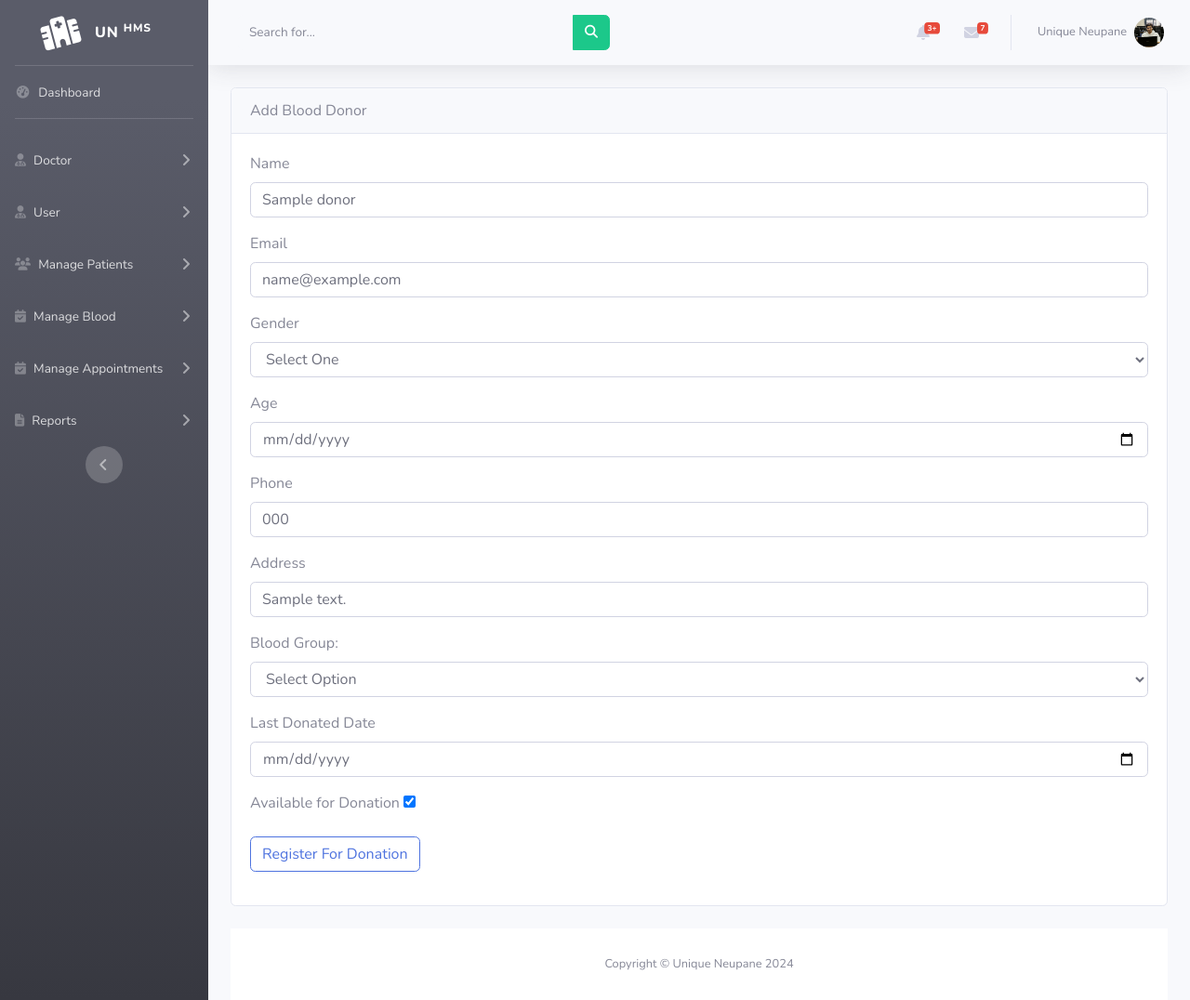
After one commit to Unique982/Hospital-Management-System-Project, a PHP site: page /admin/blood_donor_edit.php?blood_donor_id=1 in a window 1280 px wide. The commit adds this page. Shown: the whole page at 93% size. Run offline with PHP 8.4, Linux system fonts and the light colour scheme; tables that the repository leaves empty or names only in its code hold one stand-in row (values such as "Sample post"); some libraries are stand-ins or nearby versions.

Commit message:
day 4 upload code

```diff
--- a/admin/blood_donor_add.php
+++ b/admin/blood_donor_add.php
@@ -39,7 +39,7 @@ else{
         <div class="col-12">
             <div class="card mb-4">
                 <div class="card-header">
-                    Add Patient
+                    Add Blood Donor
                 </div>
                 <div class="card-body">
                     <form action="" method="POST" enctype="multipart/form-data">
--- /dev/null
+++ b/admin/blood_donor_edit.php
@@ -0,0 +1,122 @@
+<?php include("includes/header.php");
+include("includes/navbar.php");
+include('../database/config.php');
+if(isset($_POST['update'])){
+    $blood_donor_id = $_POST['blood_donor_id'];
+    $bl_name = mysqli_real_escape_string($conn, $_POST['bl_name']);
+    $bl_email = mysqli_real_escape_string($conn, $_POST['bl_email']);
+    $bl_gender = mysqli_real_escape_string($conn, $_POST['bl_gender']);
+    $bl_age = mysqli_real_escape_string($conn, $_POST['bl_age']);
+    $bl_phone = mysqli_real_escape_string($conn, $_POST['bl_phone']);
+    $bl_address = mysqli_real_escape_string($conn, $_POST['bl_address']);
+ $bl_blood = mysqli_real_escape_string($conn, $_POST['bl_blood']);
+$bl_last_time = mysqli_real_escape_string($conn, $_POST['bl_last_time']);
+$bl_available = isset($_POST['bl_available']) ? 1 : 0;
+
+// check
+$update_query = "UPDATE blood_donors SET name ='$bl_name', email='$bl_email', gender = '$bl_gender',blood_group='$bl_blood',phone ='$bl_phone',
+ address ='$bl_address', age = '$bl_age', last_donated= '$bl_last_time', is_available= '$bl_available' WHERE blood_donor_id = '$blood_donor_id'";
+   if(mysqli_query($conn,$update_query)){
+    echo "<div class='alert alert-success'>Blood donor record update successfully</div>";
+
+
+   }
+   else{
+    echo "<div class='alert alert-danger'> Not update data</div>";
+   }
+}
+
+
+?>
+
+<div class="container-fluid">
+
+    <div class="row">
+        <div class="col-12">
+            <div class="card mb-4">
+                <div class="card-header">
+                    Add Blood Donor
+                </div>
+                <?php
+                $blood_donor_id = $_GET['blood_donor_id'];
+                $select_query = "SELECT * FROM blood_donors WHERE blood_donor_id='$blood_donor_id'";
+                $result = mysqli_query($conn, $select_query) or die("Query Failed");
+                if(mysqli_num_rows($result)>0){
+                    while($row = mysqli_fetch_assoc($result)){
+
+
+                ?>
+                <div class="card-body">
+                    <form action="" method="POST" enctype="multipart/form-data">
+                    <input type="hidden" name="blood_donor_id" value="<?php echo $row['blood_donor_id'] ?>">
+                        <div class="form-group">
+                            <label for="">Name</label>
+                            <input type="text" name="bl_name" value= "<?php echo $row['name'] ?>" class="form-control" placeholder="Enter Name">
+                        </div>
+                        <div class="form-group">
+                            <label for="">Email</label>
+                            <input type="email" name="bl_email" value="<?php echo $row['email'] ?>" class="form-control" placeholder="Enter Email">
+                        </div>
+                        <div class="form-group">
+                            <label for="">Gender</label>
+                            <select name="bl_gender" id="gender" class="form-control">
+                                <option  selected>Select One</option>
+                            <option value="male"<?php echo ($row['gender'] =='male') ?'selected' :''; ?>>Male</option>
+                            <option value="female"<?php echo ($row['gender'] =='female') ?'selected' :''; ?>>Female</option>
+                            <option value="other"<?php echo ($row['gender'] =='other') ?'selected' :''; ?>>Other</option>
+                            </select>
+                        </div>
+                        <div class="form-group">
+                            <label for="">Age</label>
+                            <input type="date" name="bl_age" value="<?php echo $row['age'] ?>" class="form-control" placeholder="Enter Age">
+                        </div>
+                        <div class="form-group">
+                        <label for="">Phone</label>
+                        <input type="phone" name="bl_phone" value="<?php echo $row['phone'] ?>" class="form-control" placeholder="Enter Phone">
+                        </div>
+                        <div class="form-group">
+                        <label for="">Address</label>
+                        <input type="address" name="bl_address" value="<?php echo $row['address'] ?>" class="form-control" placeholder="Enter address">
+                        </div>
+                        <div class="form-group">
+                            <label>Blood Group:</label>
+                          <select name="bl_blood" id="" class="form-control">
+                            <option selected>Select Option</option>
+                            <option value="A+"<?php echo ($row['blood_group'] =='A+') ?'selected' :''; ?>>A+</option>
+                            <option value="A-"<?php echo ($row['blood_group'] =='A-') ?'selected' :''; ?>>A-</option>
+                            <option value="B+"<?php echo ($row['blood_group'] =='B+') ?'selected' :''; ?>>B+</option>
+                            <option value="B-" <?php echo ($row['blood_group'] =='B-') ?'selected' :''; ?>>B-</option>
+                            <option value="AB+" <?php echo ($row['blood_group'] =='AB+') ?'selected' :''; ?>>AB+</option>
+                            <option value="AB-" <?php echo ($row['blood_group'] =='AB-') ?'selected' :''; ?>>AB-</option>
+                            <option value="O+"<?php echo ($row['blood_group'] =='O+') ?'selected' :''; ?>>O+</option>
+                            <option value="O-"<?php echo ($row['blood_group'] =='O-') ?'selected' :''; ?>>O-</option>
+                          </select>
+                        </div>
+                        <div class="form-group">
+                        <label for="">Last Donated Date</label>
+                        <input type="date" name="bl_last_time"   value="<?php echo $row['last_donated'] ?>"class="form-control">
+                        </div>
+                        <div class="form-group">
+                        <label for="">Available for Donation</label>
+                        <input type="checkbox" name="bl_available" class="form-checkbox"value="1" <?php echo ($row['is_available'] == 1) ? 'checked' : ''; ?>>
+
+                        </div>
+                        <div class="form-group">
+                        <button type="submit" name="update" class="btn btn-outline-primary" >Register For Donation</button>
+
+                        </div>
+
+                    </form>
+                    <?php
+                    }}
+                    ?>
+                </div>
+            </div>
+        </div>
+    </div>
+
+
+    <?php
+    include('includes/scripts.php');
+    include('includes/footer.php');
+    ?>
```
Also changed, not shown: admin/blood_donor_delete.php (added, +18 -0 lines), admin/blood_donor_list.php (added, +81 -0 lines).
